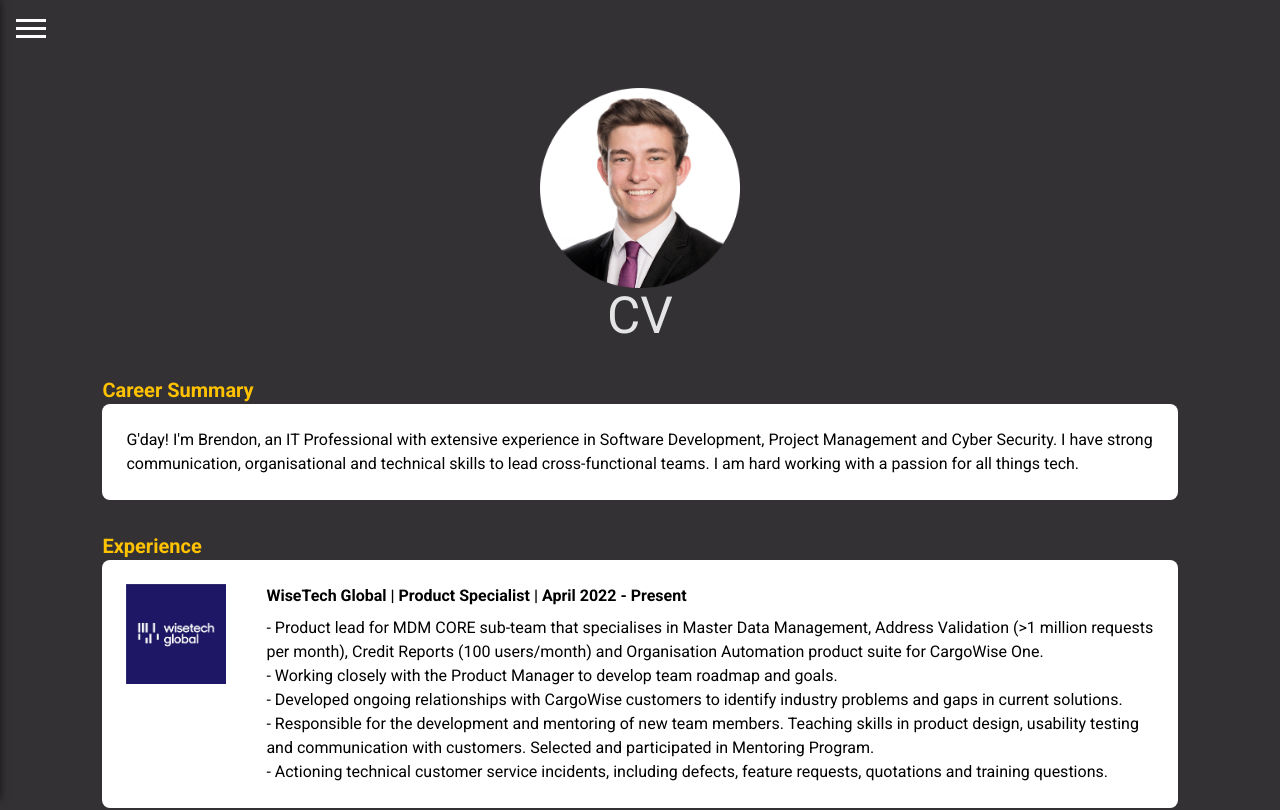
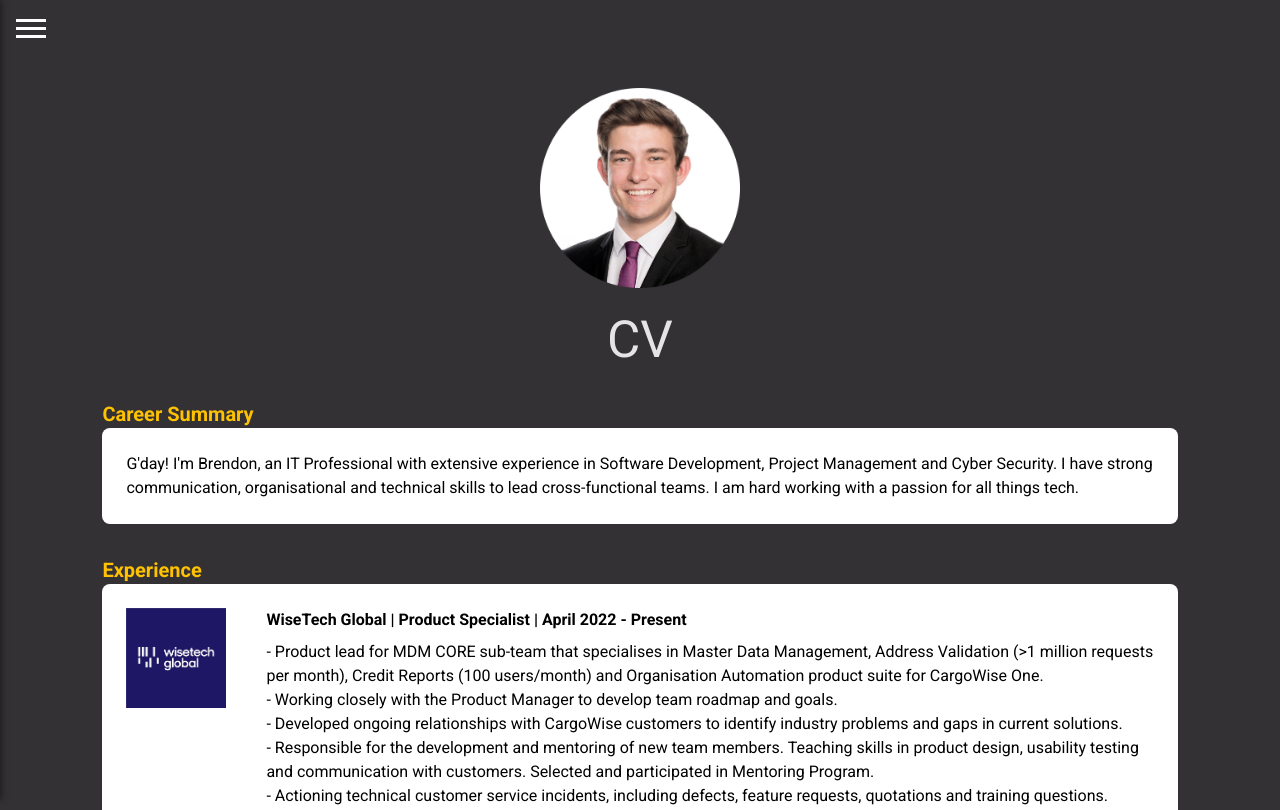
Before and after one commit to b-ward/Portfolio-Website-2024, a React (Vite) app: page /CV in a window 1280 px wide. Shown: the top 810 px of the page. Built offline with nearby package versions, Linux system fonts and the light colour scheme.

Commit message:
fix(04): add mt-6 spacing between profile image and CV title

```diff
--- a/src/components/CV/cv.jsx
+++ b/src/components/CV/cv.jsx
@@ -8,7 +8,7 @@
       alt="Brendon Ward"
       className="mt-8 w-[30vw] h-[30vw] max-w-[200px] max-h-[200px] mx-auto block"
     />
-    <h1 className="text-center">CV</h1>
+    <h1 className="text-center mt-6">CV</h1>
     <div className="mx-[8vw] mt-8 pb-8">
       <h3 className="text-accent text-xl font-bold mt-5">Career Summary</h3>
       <SharedCard
```
